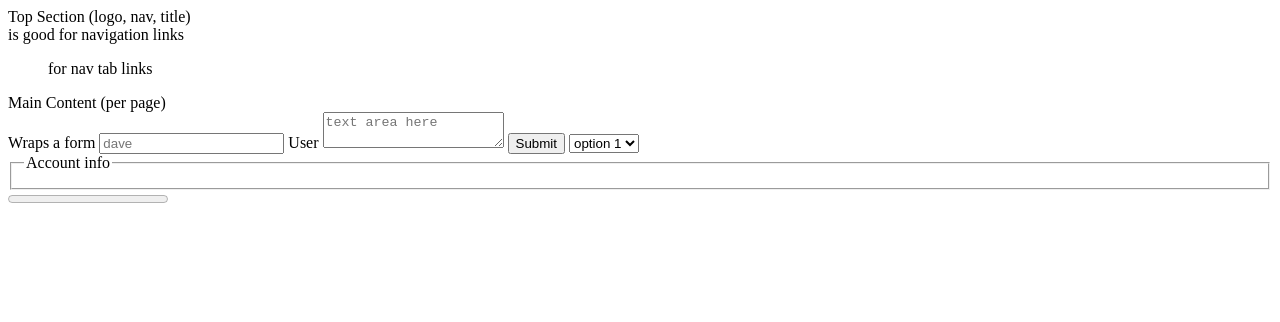
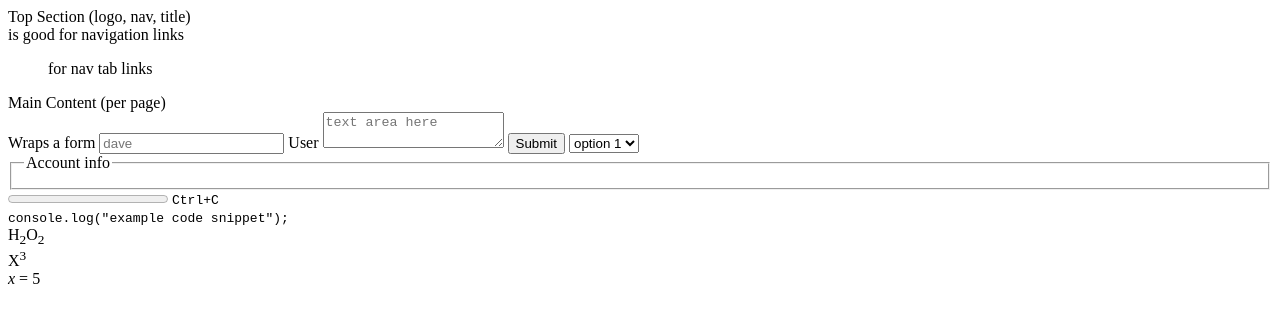
Before and after one commit to DWDDover/WEB504-Playground, a website: page src/index.html in a window 1280 px wide. Drawn offline with Linux system fonts and the light colour scheme.

Commit message:
more HTML tags

```diff
--- a/src/index.html
+++ b/src/index.html
@@ -94,6 +94,12 @@
     <output id="result"></output>
    </form>
    <progress value="" max="100"></progress>
+   <kbd>Ctrl+C</kbd><br>
+   <code>console.log("example code snippet");</code><br>
+   H<sub>2</sub>O<sub>2</sub><br>
+   X<sup>3</sup><br>
+   <samp></samp>
+   <var>x</var> = 5
 
     <script src="index.js" defer></script>
 
```
